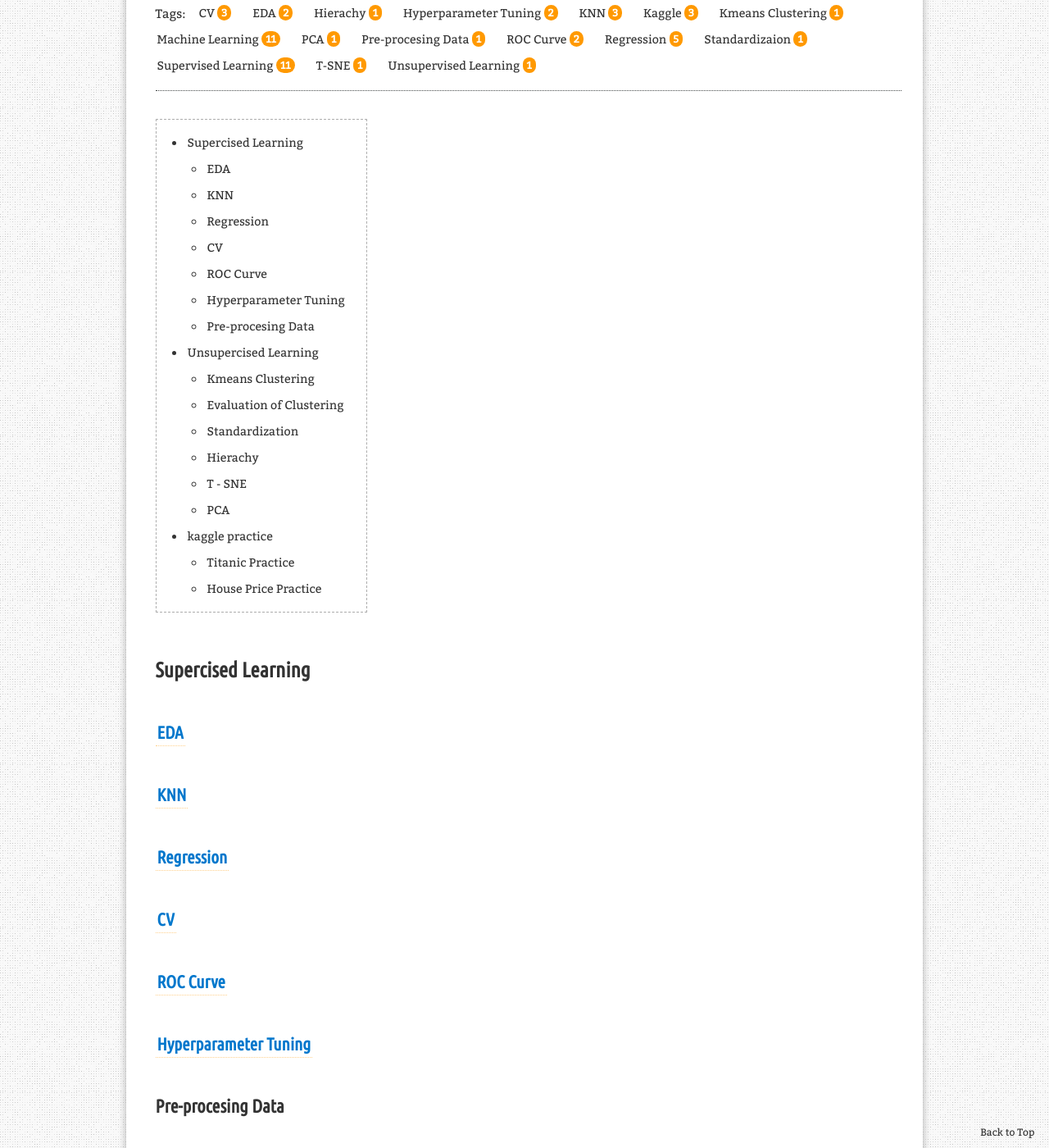
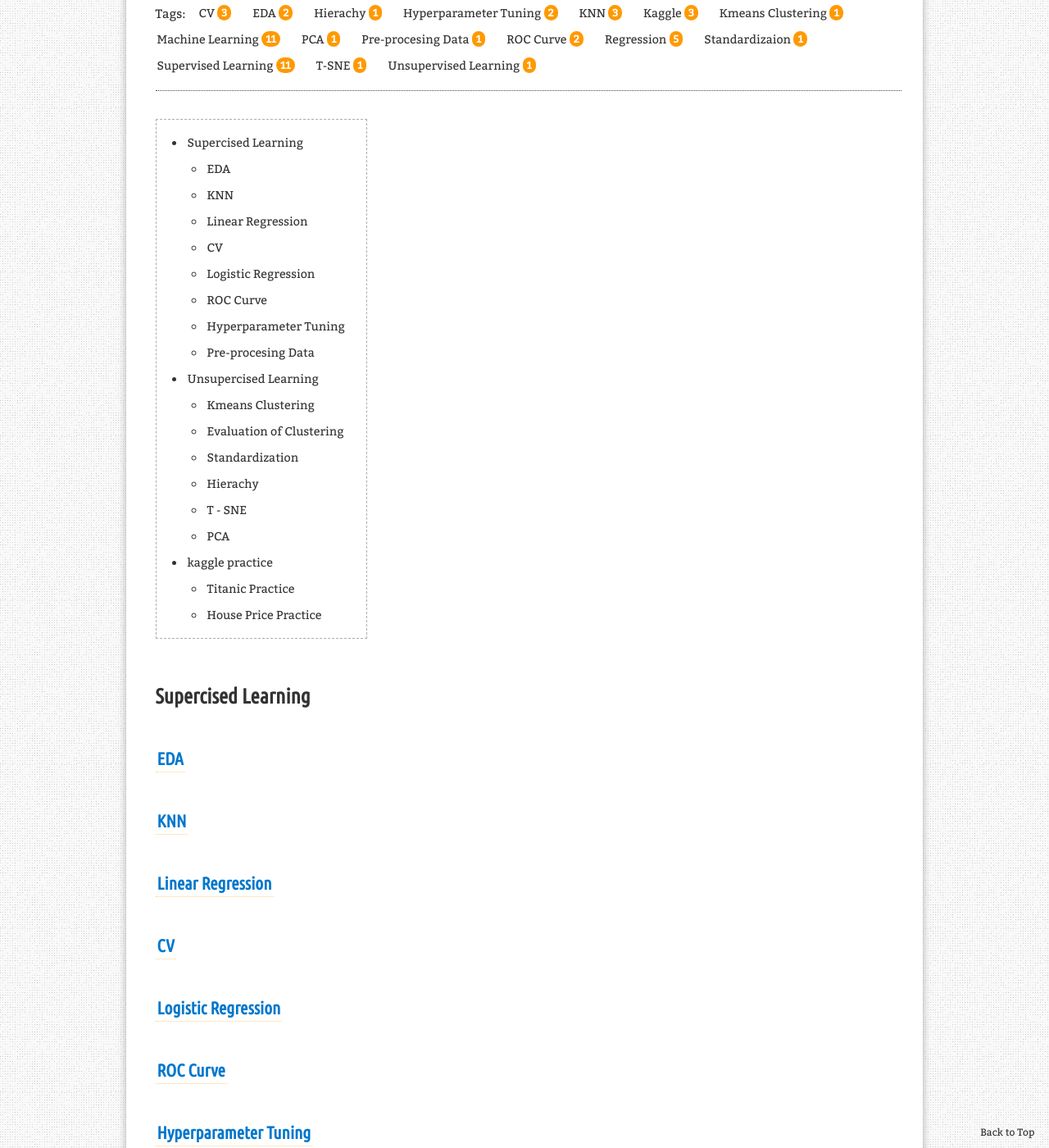
Before and after one commit to aristohyun/aristohyun.github.io, a Jekyll site: the page built from _posts/2021-12-31-Machine-Learing-Contents.md, in a window 1280 px wide and 1400 px high, scrolled down 268 px. Shown: the whole window at 82% size. Built offline with Jekyll 4.4.1, drawn with Linux system fonts in a browser that asks for light colours; comment, search, counter and statistics services are not loaded.

Commit message:
Update 2021-12-31-Machine-Learing-Contents.md

```diff
--- a/_posts/2021-12-31-Machine-Learing-Contents.md
+++ b/_posts/2021-12-31-Machine-Learing-Contents.md
@@ -19,9 +19,11 @@ redirect_from:
 
 ## [KNN](https://aristohyun.github.io/blog/2021/06/18/KNN/){: target="_ blank"}
 
-## [Regression](https://aristohyun.github.io/blog/2021/06/25/Linear-Regression/){: target="_ blank"}
+## [Linear Regression](https://aristohyun.github.io/blog/2021/06/25/Linear-Regression/){: target="_ blank"}
 
 ## [CV](https://aristohyun.github.io/blog/2021/06/26/Cross-Validation/){: target="_ blank"}
+
+## [Logistic Regression](https://aristohyun.github.io/blog/2021/07/01/Logistic-Regression/){: target="_ blank"}
 
 ## [ROC Curve](https://aristohyun.github.io/blog/2021/07/02/ROC-Curve/){: target="_ blank"}
 
```
